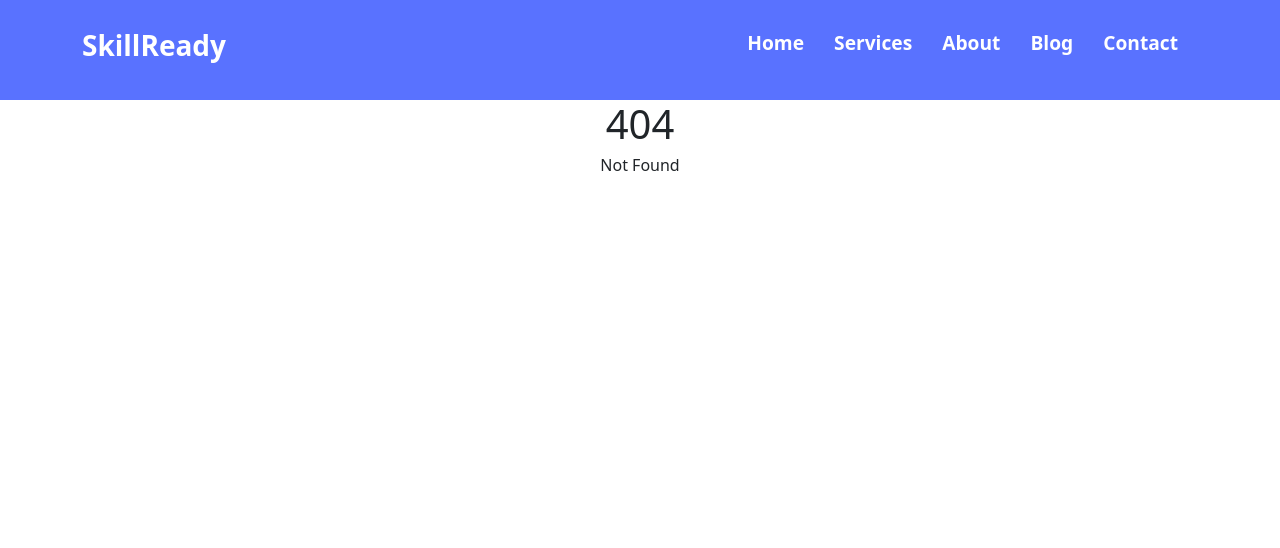
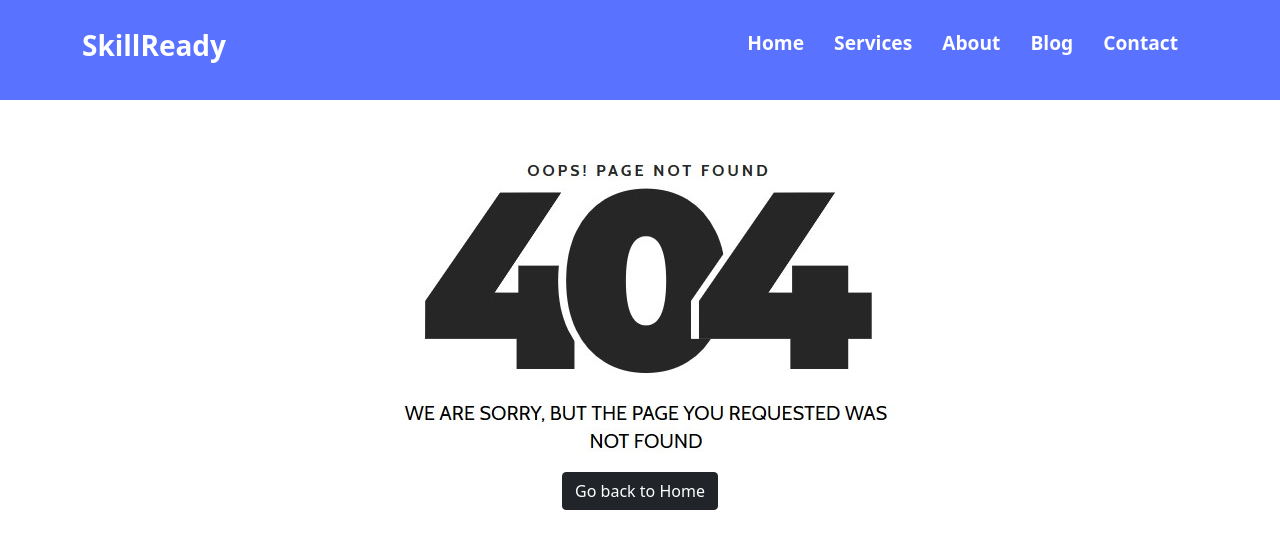
Before and after one commit to IshtiaqAhmed001/skillready-learning-platform, a React (Create React App) app: page / in a window 1280 px wide. Before the commit this address had no page. Shown: the top 548 px of the page. Built offline with nearby package versions, Linux system fonts and the light colour scheme.

Commit message:
not found page done

```diff
--- /dev/null
+++ b/src/components/NotFound/NotFound.css
@@ -0,0 +1,3 @@
+.notFound{
+   margin: auto;
+}
--- a/src/components/NotFound/NotFound.js
+++ b/src/components/NotFound/NotFound.js
@@ -1,10 +1,22 @@
 import React from 'react';
+import './NotFound.css'
+import image from '../../images/404notfound.jpg'
+import Button from 'react-bootstrap/Button';
+import { Link, useHistory } from 'react-router-dom';
 
 const NotFound = () => {
+    // const handleBacktoHome = () => {
+    //     const history = useHistory();
+    //     history.push('/home');
+    // }
     return (
-        <div>
-            <h1>404</h1>
-            <h6>Not Found</h6>
+        <div className="notFound">
+            <div className="imageContainer mt-5">
+                <img src={image} alt="" />
+                <br />
+                <Link to='/home'> <Button variant="dark">Go back to Home</Button>{' '}</Link>
+
+            </div>
         </div>
     );
 };
```
Also changed, not shown: src/images/404notfound.jpg (added), 1 other file (tests, documents, lock files or other folders).
